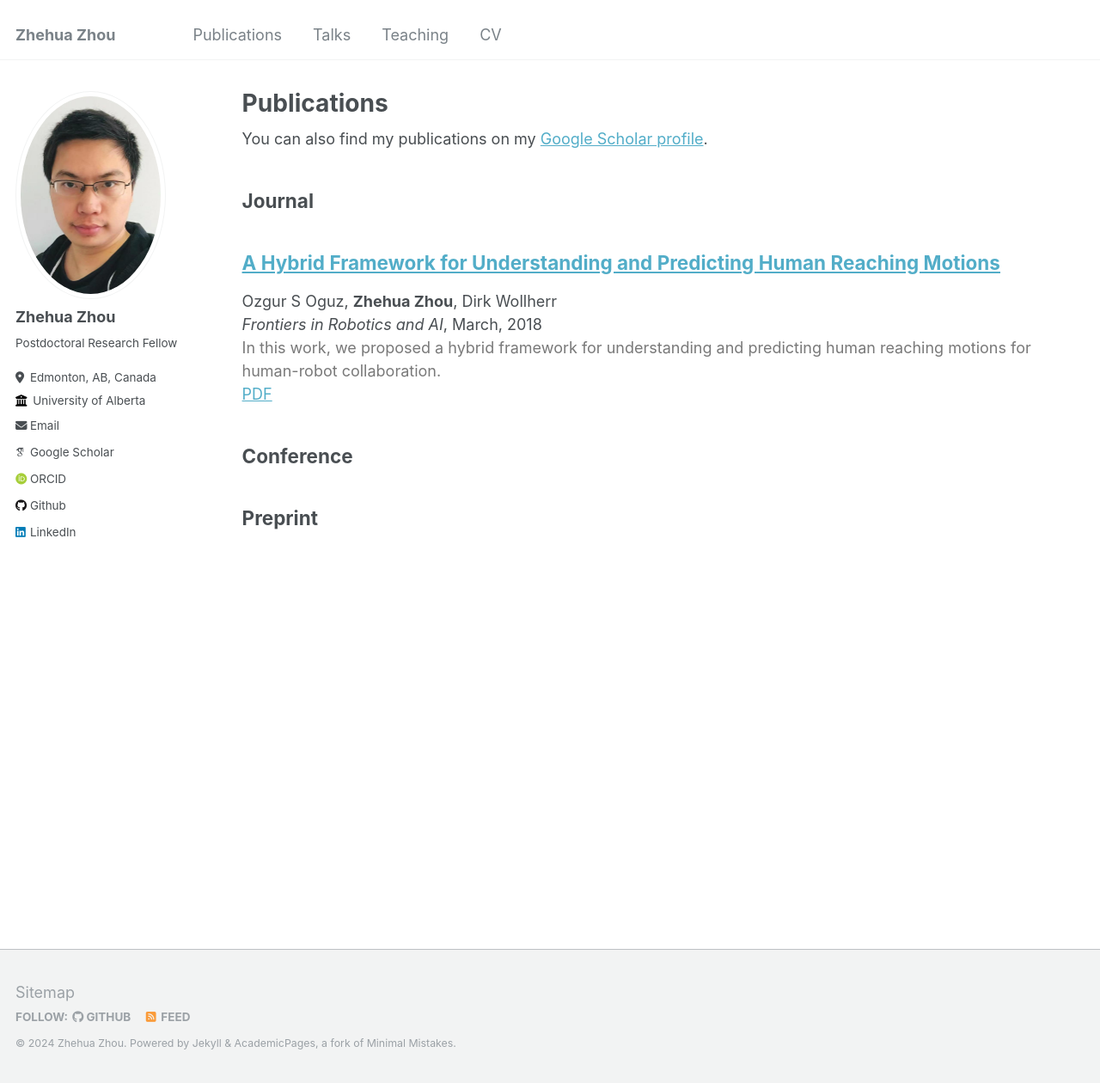
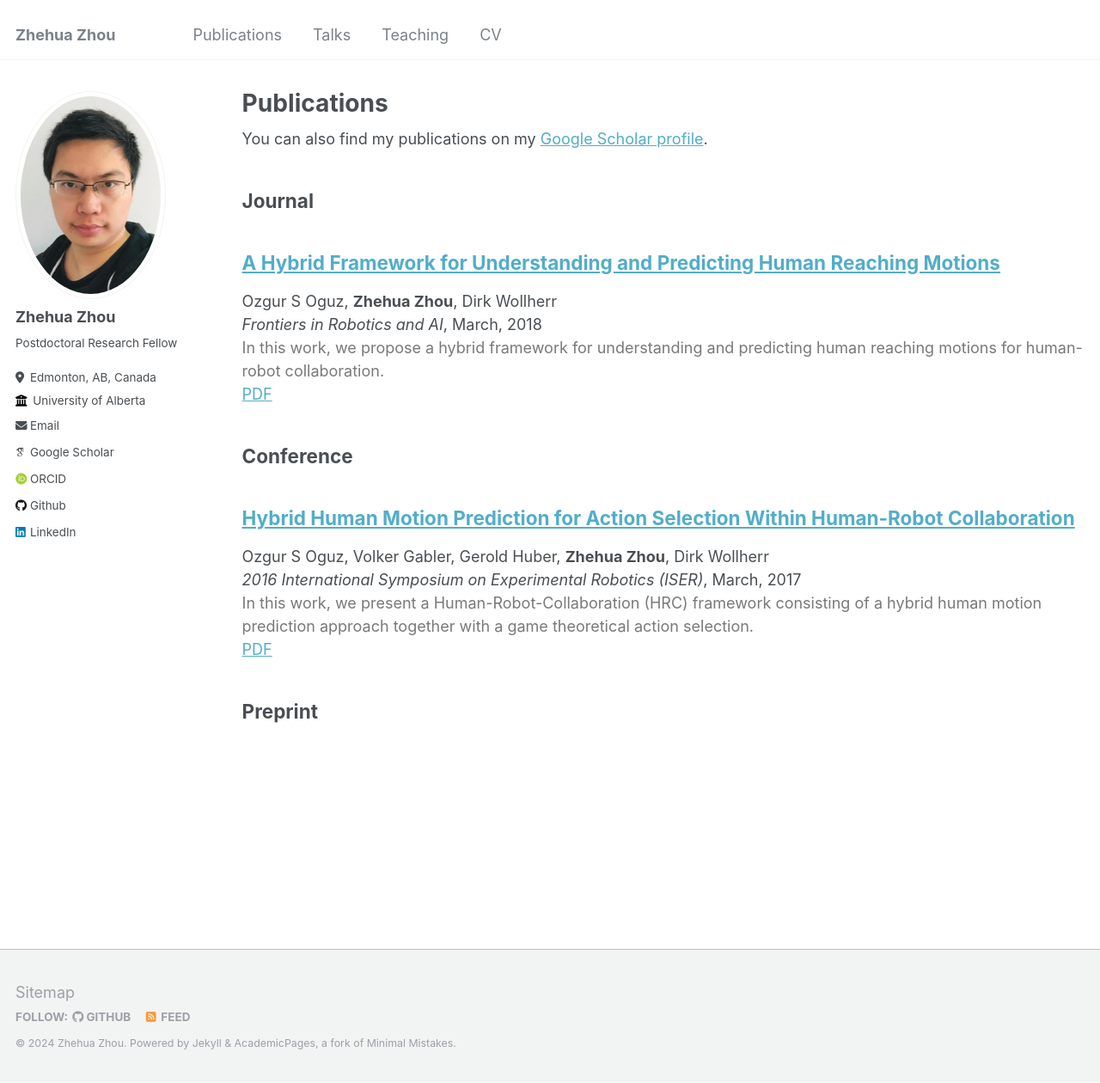
Before and after one commit to zhehuazhou/zhehuazhou.github.io, a Jekyll site: the page built from _pages/publications.md, in a window 1280 px wide and 1260 px high. Shown: the whole window at 86% size. Built offline with Jekyll 4.4.1, drawn with Linux system fonts in a browser that asks for light colours; some web fonts are replaced.

Commit message:
initial update

```diff
--- /dev/null
+++ b/_publications/2016iser.md
@@ -0,0 +1,16 @@
+---
+title: "Hybrid Human Motion Prediction for Action Selection Within Human-Robot Collaboration"
+collection: publications
+permalink: /publication/2016hybrid
+authorlist: 'Ozgur S Oguz, Volker Gabler, Gerold Huber, <b>Zhehua Zhou</b>, Dirk Wollherr'
+excerpt: 'In this work, we present a Human-Robot-Collaboration (HRC) framework consisting of a hybrid human motion prediction approach together with a game theoretical action selection.'
+date: 2017-03-21
+venue: '2016 International Symposium on Experimental Robotics (ISER)'
+# slidesurl: 'http://academicpages.github.io/files/slides1.pdf'
+paperurl: 'https://link.springer.com/chapter/10.1007/978-3-319-50115-4_26'
+# citation: 'Your Name, You. (2009). &quot;Paper Title Number 1.&quot; <i>Journal 1</i>. 1(1).'
+pubtype: 'conference'
+highlight: 'no'
+---
+
+We present a Human-Robot-Collaboration (HRC) framework consisting of a hybrid human motion prediction approach together with a game theoretical action selection. In essence, the robot is required to predict the motions of the human co-worker, and to proactively decide on its actions. For our prediction framework, model-based human motion trajectories are learned by data-driven methods for efficient trajectory rollouts in which obstacles are also considered. We provide the reliability analysis of human trajectory predictions within a human-robot collaboration experimental setup. The HRC scenario is modeled as an iterative game to select the actions for the Human-Robot-Team (HRT) by finding the Nash Equilibrium of the game. Experimental evaluation shows how the proposed prediction approach can be successfully integrated into a game theory based action selection framework.
--- a/_publications/2017hybrid.md
+++ b/_publications/2017hybrid.md
@@ -3,7 +3,7 @@ title: "A Hybrid Framework for Understanding and Predicting Human Reaching Motio
 collection: publications
 permalink: /publication/2017hybrid
 authorlist: 'Ozgur S Oguz, <b>Zhehua Zhou</b>, Dirk Wollherr	'
-excerpt: 'In this work, we proposed a hybrid framework for understanding and predicting human reaching motions for human-robot collaboration.'
+excerpt: 'In this work, we propose a hybrid framework for understanding and predicting human reaching motions for human-robot collaboration.'
 date: 2018-03-27
 venue: 'Frontiers in Robotics and AI'
 # slidesurl: 'http://academicpages.github.io/files/slides1.pdf'
```
